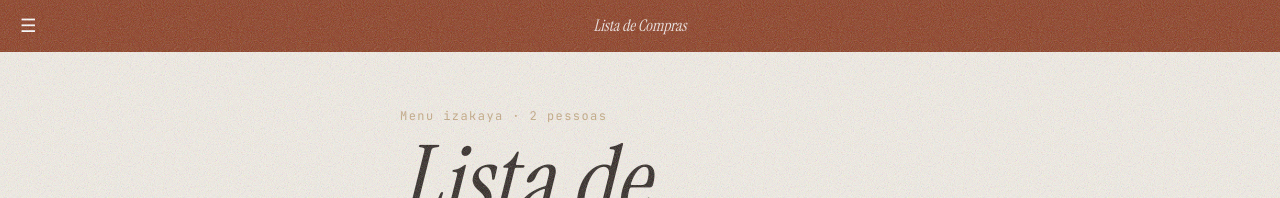
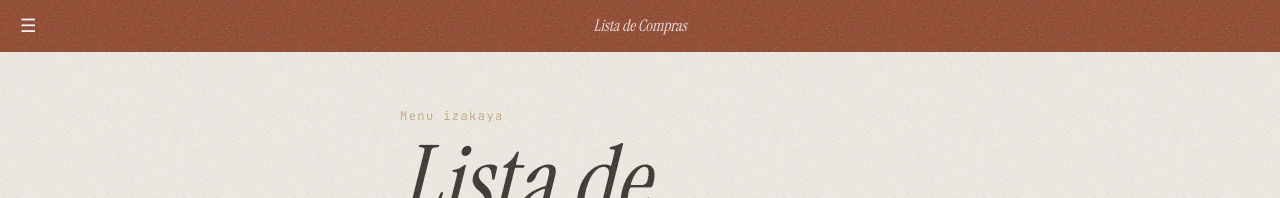
Before and after one commit to marinamarinho/listadecompras, a Next.js app: page / in a window 1280 px wide. Shown: the top 198 px of the page. Built offline with nearby package versions, Linux system fonts and the light colour scheme.

Commit message:
style: remove '2 pessoas' from subtitle

```diff
--- a/app/page.tsx
+++ b/app/page.tsx
@@ -125,7 +125,7 @@ export default function ListaPage() {
       {/* ── Hero ─────────────────────────────────────────────────────── */}
       <div className="pt-4 pb-6">
         <p className="font-mono text-xs mb-3" style={{ color: "var(--muted2)", letterSpacing: "0.12em" }}>
-          Menu izakaya · 2 pessoas
+          Menu izakaya
         </p>
         <h1 style={{
           fontFamily: "var(--font-serif)", fontStyle: "italic",
```
